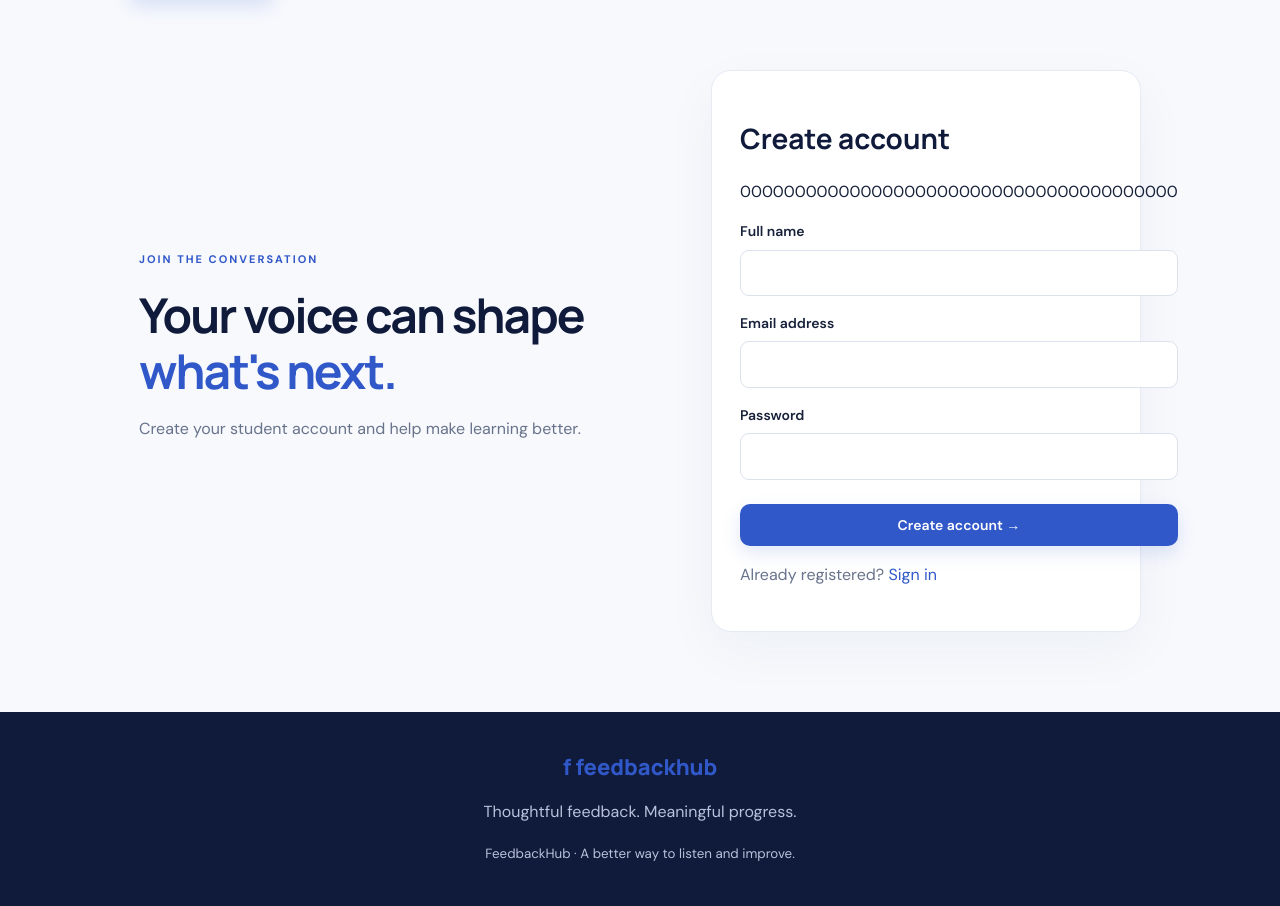
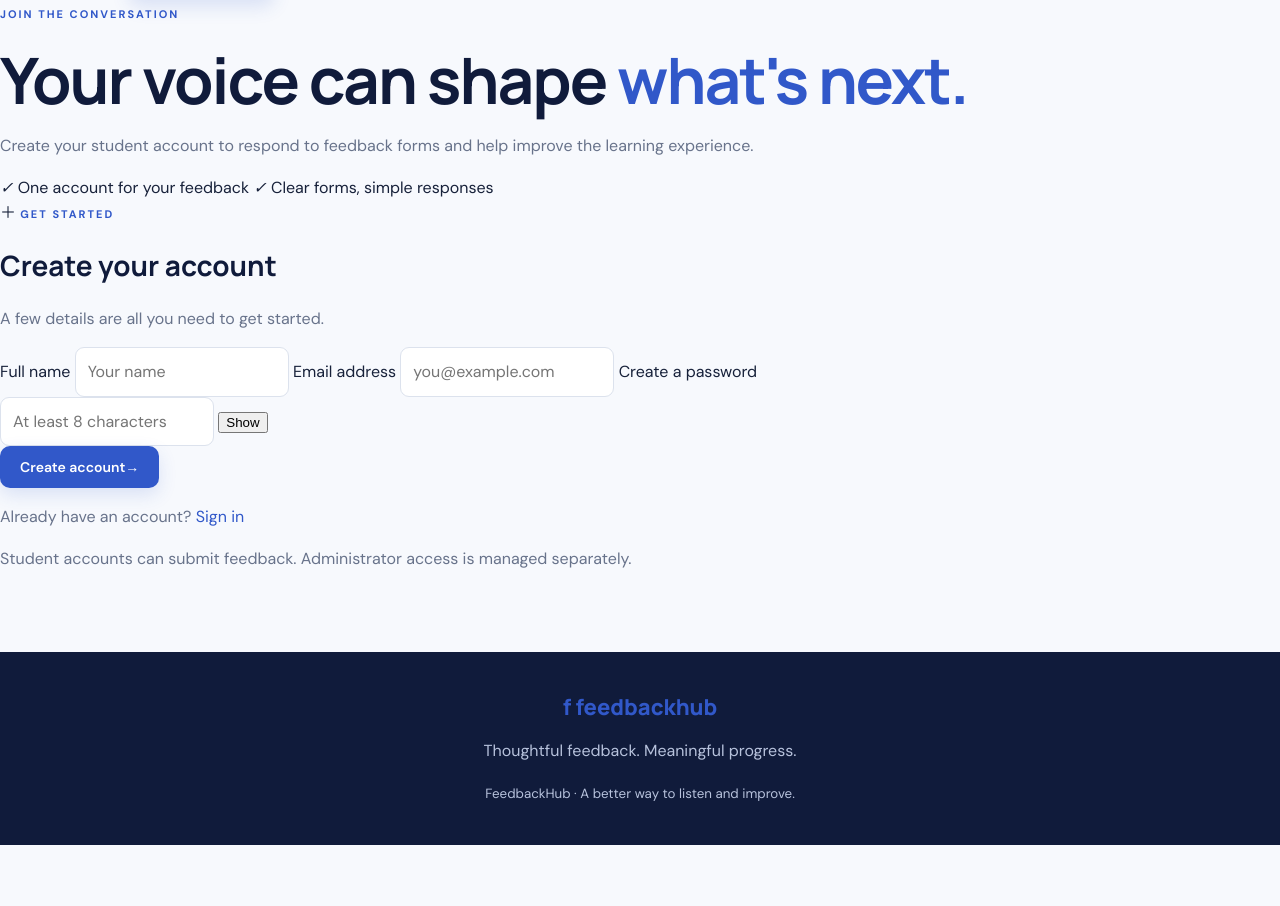
Before and after one commit to akshatambasta-dev/DBMS-mini-project-, a Flask app: page /register in a window 1280 px wide. Shown: the part 98-1004 px from the top of the page. After the commit the page ends 943 px from the top, so only its background shows below. Run offline with Flask 3, Linux system fonts and the light colour scheme; some libraries are stand-ins or nearby versions.

Commit message:
Polish FeedbackHub interface and fix CSRF token rendering

```diff
--- a/templates/register.html
+++ b/templates/register.html
@@ -1 +1,38 @@
-{% extends 'base.html' %}{% block title %}Create account · FeedbackHub{% endblock %}{% block content %}<section class="auth"><div><span class="eyebrow">JOIN THE CONVERSATION</span><h1>Your voice can shape <em>what's next.</em></h1><p>Create your student account and help make learning better.</p></div><div class="panel"><h2>Create account</h2><form method="post">{{ csrf_token() }}<label>Full name<input name="name" maxlength="80" required></label><label>Email address<input type="email" name="email" required></label><label>Password<input type="password" name="password" minlength="8" required></label><button class="btn">Create account →</button></form><p>Already registered? <a href="{{ url_for('login') }}">Sign in</a></p></div></section>{% endblock %}
+{% extends 'base.html' %}
+{% block title %}Create an account · FeedbackHub{% endblock %}
+{% block content %}
+<section class="auth-layout">
+  <div class="auth-intro">
+    <span class="eyebrow">JOIN THE CONVERSATION</span>
+    <h1>Your voice can shape <em>what's next.</em></h1>
+    <p>Create your student account to respond to feedback forms and help improve the learning experience.</p>
+    <div class="auth-points">
+      <span><i aria-hidden="true">✓</i> One account for your feedback</span>
+      <span><i aria-hidden="true">✓</i> Clear forms, simple responses</span>
+    </div>
+  </div>
+  <div class="auth-card">
+    <div class="auth-card-top">
+      <span class="auth-icon" aria-hidden="true">＋</span>
+      <span class="eyebrow">GET STARTED</span>
+    </div>
+    <h2>Create your account</h2>
+    <p class="form-intro">A few details are all you need to get started.</p>
+    <form method="post" class="auth-form">
+      <input type="hidden" name="csrf_token" value="{{ csrf_token() }}">
+      <label for="name">Full name</label>
+      <input id="name" name="name" maxlength="80" placeholder="Your name" autocomplete="name" required>
+      <label for="email">Email address</label>
+      <input id="email" type="email" name="email" placeholder="you@example.com" autocomplete="email" autocapitalize="none" spellcheck="false" required>
+      <label for="password">Create a password</label>
+      <div class="password-wrap">
+        <input id="password" type="password" name="password" minlength="8" placeholder="At least 8 characters" autocomplete="new-password" required>
+        <button class="password-toggle" type="button" data-toggle-password="password" aria-label="Show password">Show</button>
+      </div>
+      <button class="btn btn-wide" type="submit">Create account <span aria-hidden="true">→</span></button>
+    </form>
+    <p class="auth-switch">Already have an account? <a href="{{ url_for('login') }}">Sign in</a></p>
+    <p class="auth-note">Student accounts can submit feedback. Administrator access is managed separately.</p>
+  </div>
+</section>
+{% endblock %}
```
